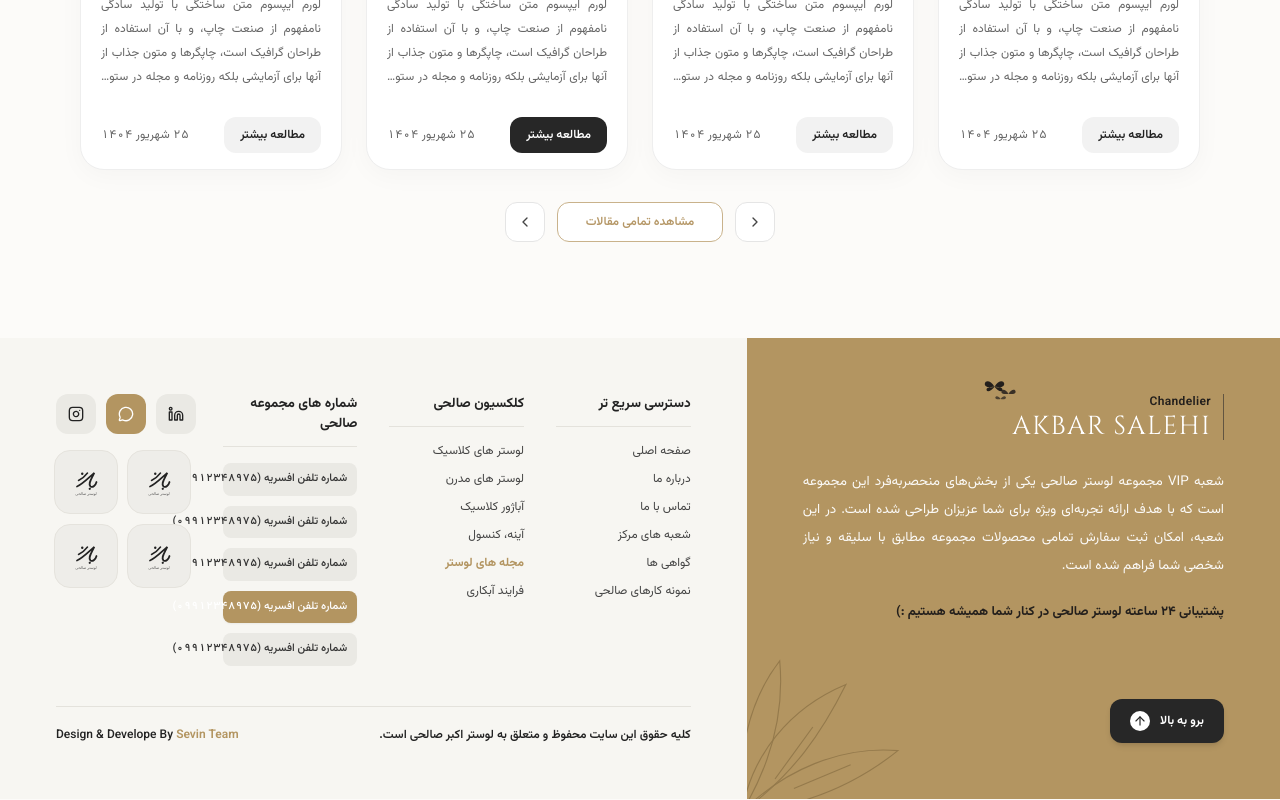
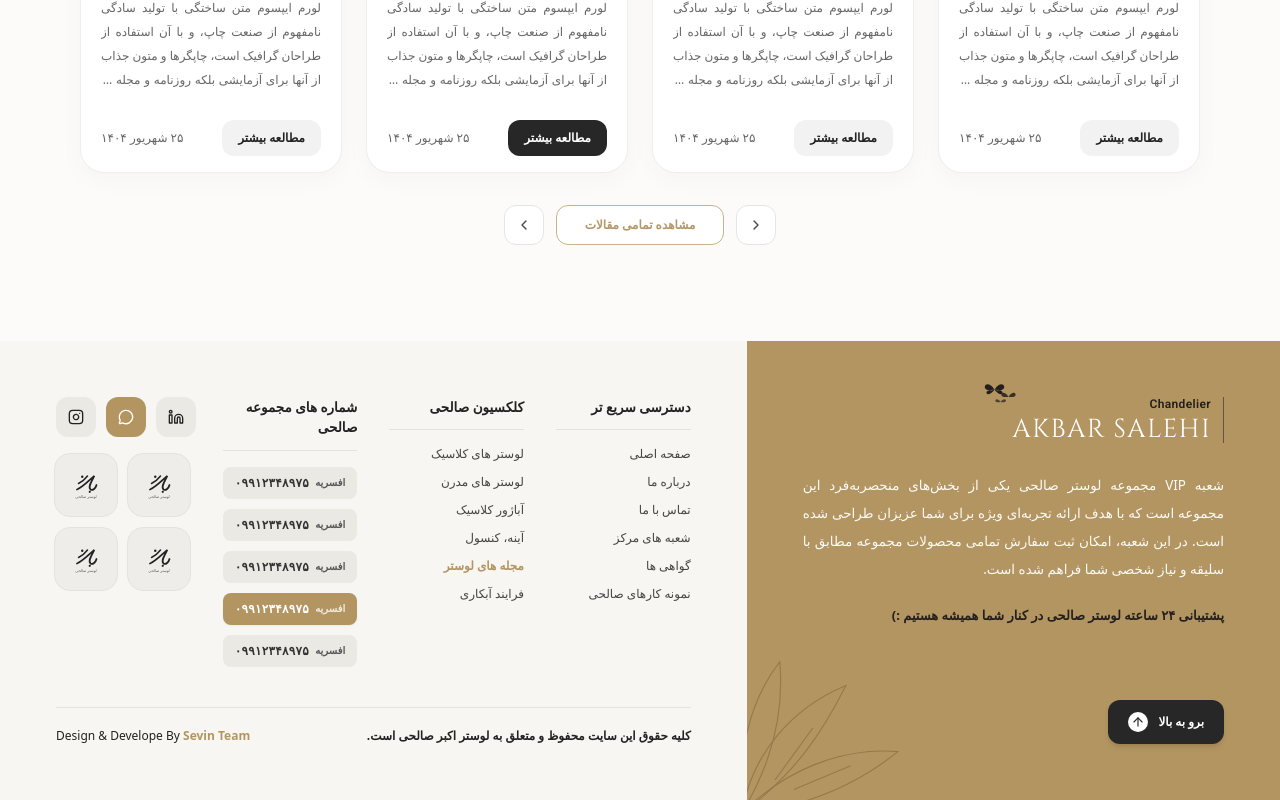
Before and after one commit to alirezaazarakhsh/lusterproject-salehifront, a React (Vite) app: page / in a window 1280 px wide. Shown: the part 4322-5122 px from the top of the page. Built offline with nearby package versions, Linux system fonts and the light colour scheme.

Commit message:
update font yekan bakh

```diff
--- a/src/components/InteractiveModals.tsx
+++ b/src/components/InteractiveModals.tsx
@@ -584,17 +584,15 @@ export const StorySpotlightModal: React.FC<StoryModalProps> = ({
       ? story.slides[activeSegment]
       : null;
 
-  // زمان اختصاصی هر استوری / اسلاید
-  const slideDurationSeconds =
-    currentSlide?.durationSeconds || story?.durationSeconds || 45;
+  // زمان اختصاصی هر استوری / اسلاید - استاندارد ۱۰ تا ۱۵ ثانیه‌ای اینستاگرام (۱۲ ثانیه)
+  const slideDurationSeconds = 12;
 
   // ریست وضعیت و نمایش حالت لودینگ هنگام باز شدن یا عوض شدن استوری
   useEffect(() => {
     if (!story) return;
     setActiveSegment(0);
     setProgress(0);
-    const initialDur =
-      story.slides?.[0]?.durationSeconds || story.durationSeconds || 45;
+    const initialDur = 12;
     setRemainingSeconds(initialDur);
     setSelectedProductIdx(0);
     setShowAllMultiProducts(false);
--- a/src/components/sections/FooterSection.tsx
+++ b/src/components/sections/FooterSection.tsx
@@ -77,9 +77,9 @@ export const FooterSection: React.FC = () => {
 
         {/* باکس کرم/خاکستری روشن سمت چپ (لینک‌ها، شماره‌ها و نشان‌ها) */}
         <div className="lg:col-span-7 bg-[#f7f6f2] p-8 sm:p-12 lg:p-14 flex flex-col justify-between">
-          <div className="grid grid-cols-1 sm:grid-cols-2 xl:grid-cols-12 gap-8">
+          <div className="grid grid-cols-1 xs:grid-cols-2 md:grid-cols-4 gap-6 lg:gap-8">
             {/* ستون ۱: دسترسی سریع تر */}
-            <div className="xl:col-span-3">
+            <div className="flex flex-col">
               <h4 className="text-[13.5px] font-bold text-[#222222] pb-3 mb-4 border-b border-[#e4e2dc]">
                 دسترسی سریع تر
               </h4>
@@ -133,7 +133,7 @@ export const FooterSection: React.FC = () => {
             </div>
 
             {/* ستون ۲: کلکسیون صالحی */}
-            <div className="xl:col-span-3">
+            <div className="flex flex-col">
               <h4 className="text-[13.5px] font-bold text-[#222222] pb-3 mb-4 border-b border-[#e4e2dc]">
                 کلکسیون صالحی
               </h4>
@@ -190,30 +190,44 @@ export const FooterSection: React.FC = () => {
             </div>
 
             {/* ستون ۳: شماره های مجموعه صالحی */}
-            <div className="xl:col-span-3">
+            <div className="flex flex-col">
               <h4 className="text-[13.5px] font-bold text-[#222222] pb-3 mb-4 border-b border-[#e4e2dc]">
                 شماره های مجموعه صالحی
               </h4>
               <div className="space-y-2.5">
-                {SALEHI_PHONE_NUMBERS.map((item) => (
+                {SALEHI_PHONE_NUMBERS.map((item) => {
+                  // تفکیک نام شعبه و شماره تلفن جهت چیدمان فوق‌العاده شیک دوطرفه و جلوگیری از بیرون‌زدگی
+                  const isMatch = item.label.match(/(.+)\s*\((.+)\)/);
+                  const title = isMatch ? isMatch[1].replace('شماره تلفن', '').trim() : 'افسریه';
+                  const phoneNumber = isMatch ? isMatch[2].trim() : '۰۹۹۱۲۳۴۸۹۷۵';
+
+                  return (
                     <button
                       key={item.id}
                       type="button"
                       onClick={() => handleCopyPhone(item.id, item.phone)}
-                    className={`w-full py-2 px-2.5 rounded-lg text-[11px] font-medium transition-all cursor-pointer whitespace-nowrap text-center tabular-nums ${
+                      className={`w-full py-2 px-3 rounded-lg text-xs font-semibold transition-all cursor-pointer flex items-center justify-between gap-1.5 tabular-nums ${
                         item.highlighted
                           ? 'bg-[#b39561] text-white shadow-xs'
                           : 'bg-[#eae9e4] text-[#333333] hover:bg-[#dfddd6]'
                       }`}
                     >
-                    {copiedId === item.id ? 'شماره کپی شد ✓' : item.label}
+                      {copiedId === item.id ? (
+                        <span className="w-full text-center text-[10.5px]">شماره کپی شد ✓</span>
+                      ) : (
+                        <>
+                          <span className="text-[10px] opacity-80 shrink-0">{title}</span>
+                          <span className="tracking-wide">{phoneNumber}</span>
+                        </>
+                      )}
                     </button>
-                ))}
+                  );
+                })}
               </div>
             </div>
 
             {/* ستون ۴: شبکه‌های اجتماعی و ۴ نشان لوستر صالحی */}
-            <div className="xl:col-span-3 flex flex-col items-center sm:items-end justify-start">
+            <div className="flex flex-col items-center sm:items-end justify-start">
               {/* ۳ دکمه شبکه‌های اجتماعی (لینکدین، واتساپ طلایی، اینستاگرام) */}
               <div className="flex items-center gap-2.5 mb-4">
                 <a
--- a/src/components/sections/HeaderSection.tsx
+++ b/src/components/sections/HeaderSection.tsx
@@ -626,6 +626,7 @@ export const HeaderSection: React.FC<HeaderSectionProps> = ({
                 setOpenSubmenu((prev) => (prev === 'lang' ? null : 'lang'))
               }
               title="تغییر زبان"
+              dir="ltr"
               className="h-12 px-4 rounded-[14px] bg-[#f4f4f4] hover:bg-[#ececec] flex items-center gap-2.5 text-[14px] font-bold text-[#292d32] transition-colors cursor-pointer whitespace-nowrap"
             >
               <ChevronDown
--- a/src/index.css
+++ b/src/index.css
@@ -1,15 +1,16 @@
 @import "tailwindcss";
+@import url('https://cdn.font-store.ir/yekanbakh.css');
 
 @layer base {
   html {
-    font-family: 'Vazirmatn', system-ui, -apple-system, sans-serif;
+    font-family: 'Yekan Bakh', 'YekanBakh', system-ui, -apple-system, sans-serif;
     scroll-behavior: smooth;
     direction: ltr !important;
     overflow-x: hidden;
   }
 
   body {
-    font-family: 'Vazirmatn', system-ui, -apple-system, sans-serif;
+    font-family: 'Yekan Bakh', 'YekanBakh', system-ui, -apple-system, sans-serif;
     background-color: #fcfbf9;
     color: #2b2b2b;
     overflow-x: hidden;
```
Lines whose indentation alone changed are shown as unchanged.
